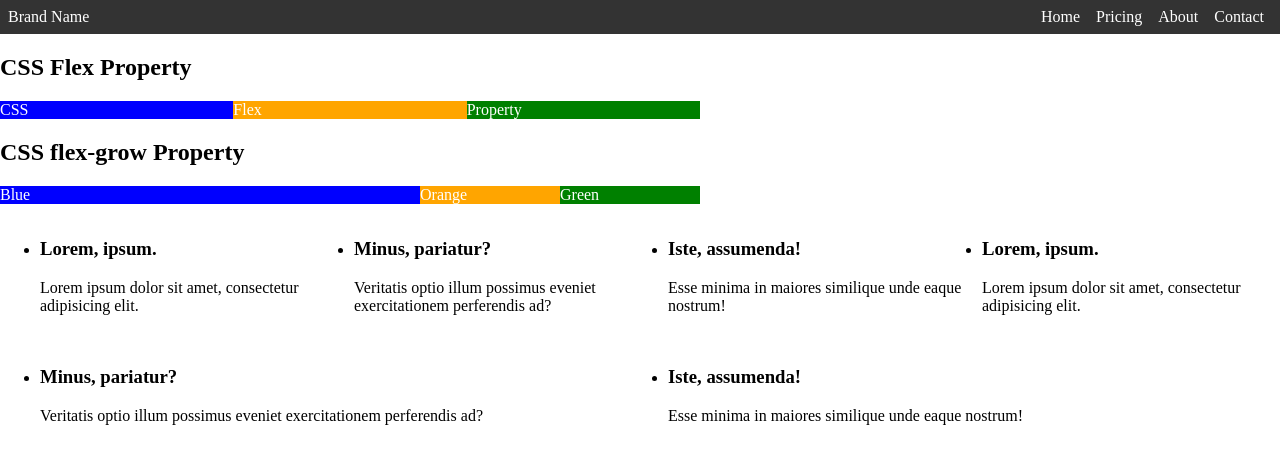
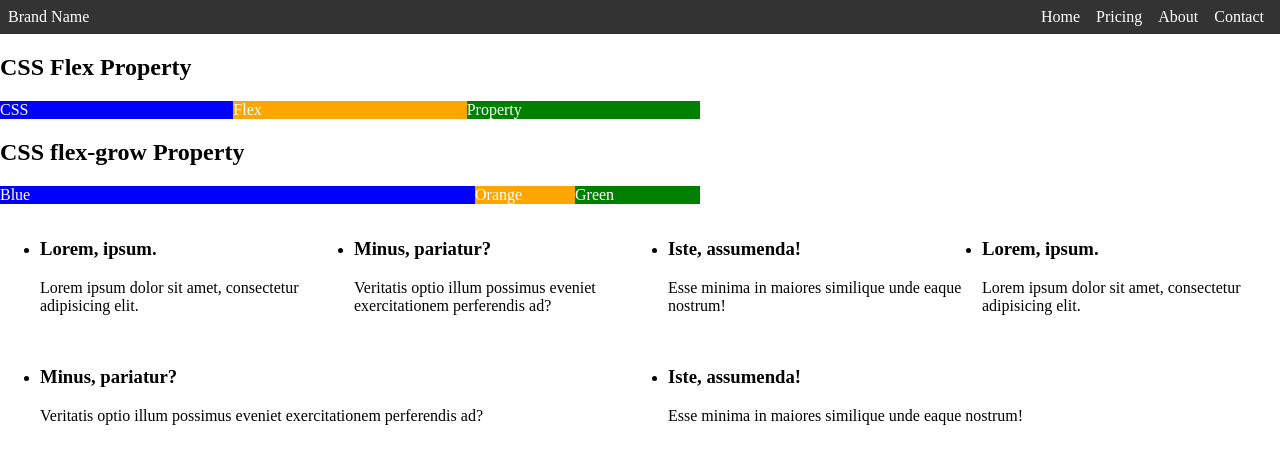
Before and after one commit to helen-k-designing/Portfolio, a plain HTML site: page nav1.html in a window 1280 px wide. Drawn offline with Linux system fonts and the light colour scheme.

Commit message:
Portfolio

```diff
--- a/css/nav1.css
+++ b/css/nav1.css
@@ -82,23 +82,18 @@
 
 /* Синій блок: фактор зростання 3 */
 .item-blue1 {
-  /*
-     ВИПРАВЛЕНО: Раніше у вас властивість flex: 1; повністю перебивала flex-grow: 3;.
-     Тепер записано через коротку властивість у форматі: flex: <flex-grow> <flex-shrink> <flex-basis>;
-  */
-  flex: 3 1 0%;            /* ВАЖЛИВО: Задає фактор зростання 3. Блок забере втричі більше вільного місця, ніж інші */
+  flex-grow: 3;             /* Оптимізовано: займає 3 пропорційні частини вільного простору в рядку */
   background-color: blue;  /* Встановлює синій колір фону */
 }
 
 /* Помаранчевий блок: фактор зростання 1 */
 .item-orange1 {
-  flex: 1 1 0%;            /* Займає стандартну 1 пропорційну частину вільного простору в рядку */
   background-color: orange;/* Встановлює помаранчевий колір фону */
 }
 
 /* Зелений блок: фактор зростання 1 */
 .item-green1 {
-  flex: 1 1 0%;            /* Оптимізовано: займає 1 пропорційну частину, працює в синергії з синім блоком (3:1:1) */
+  flex: 1;           /* Займає стандартну 1 пропорційну частину вільного простору в рядку */
   background-color: green; /* Встановлює зелений колір фону */
 }
 
```
